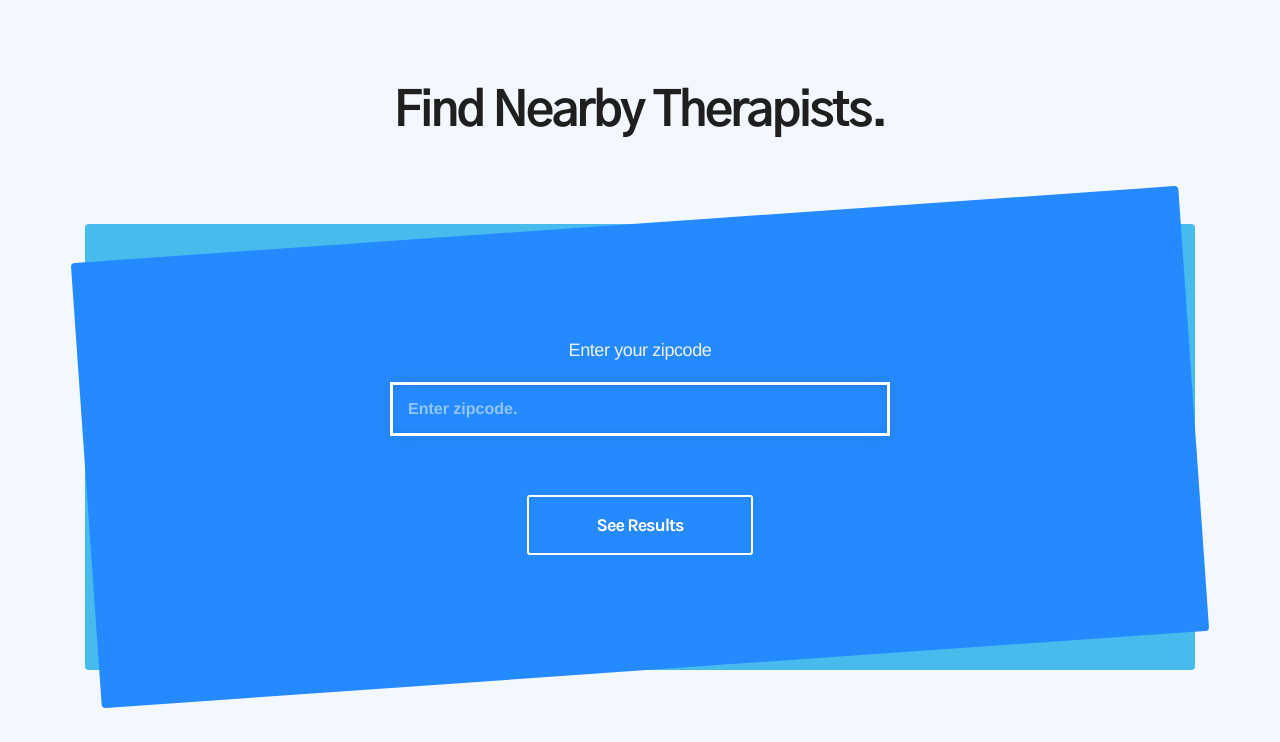
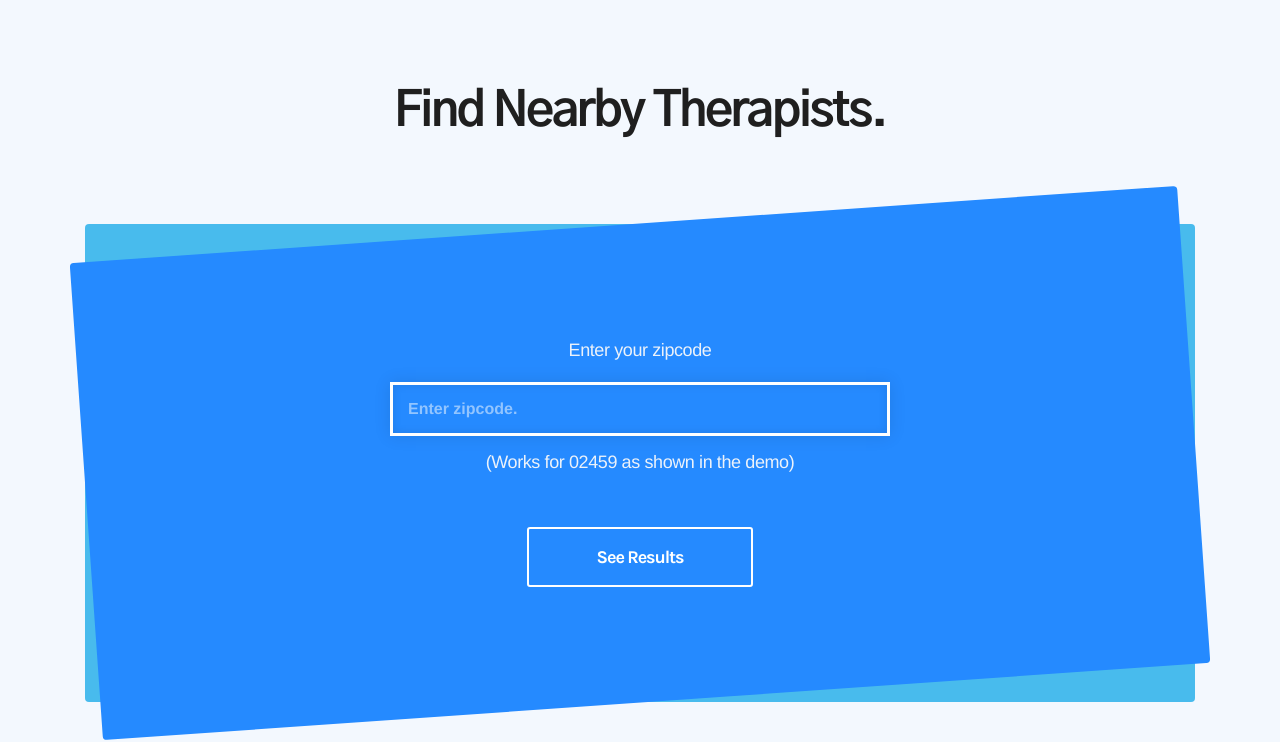
Before and after one commit to vgadodia/OneLife, a Flask app: page /gethelp in a window 1280 px wide. Shown: the part 67-809 px from the top of the page. Run offline with Flask 2, Linux system fonts and the light colour scheme; parts of the project's set-up code (start-up, migrations or seed data) failed here and were passed over; some libraries are stand-ins or nearby versions.

Commit message:
try except

```diff
--- a/app/templates/gethelp.html
+++ b/app/templates/gethelp.html
@@ -156,6 +156,7 @@
                                                     <div>
                                                         <input id="input" type="text" name="zipcode" placeholder="Enter zipcode."></input>
                                                     </div>
+                                                    <p class="extra-info-text" style="font-weight: 500;">(Works for 02459 as shown in the demo)</p>
                                                     <p class="extra-info-text" style="font-weight:500;font-size:16px;color:red;">{{ errorMessage }}</p>
                                                 </div>
                                             </div>
```
